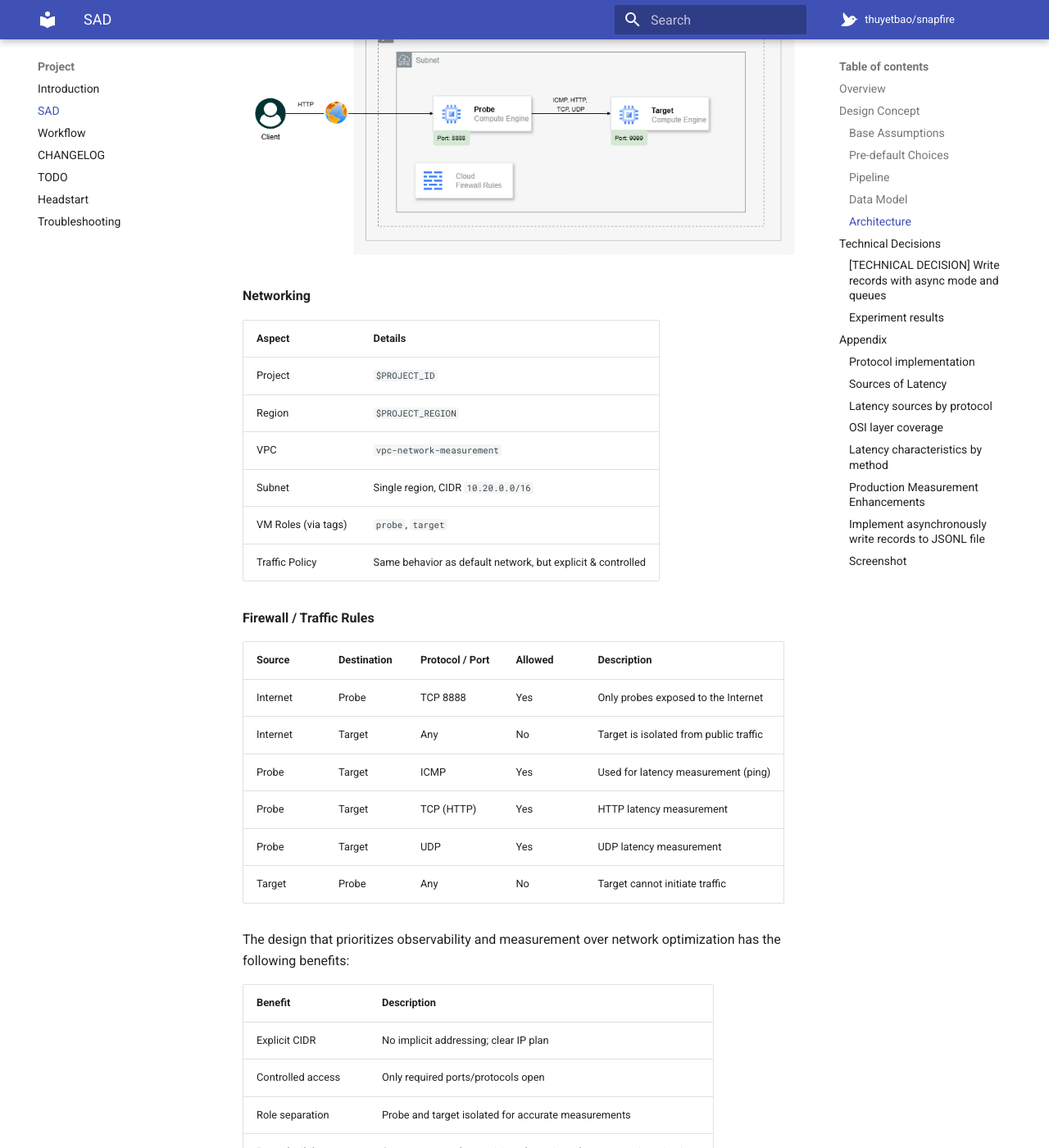
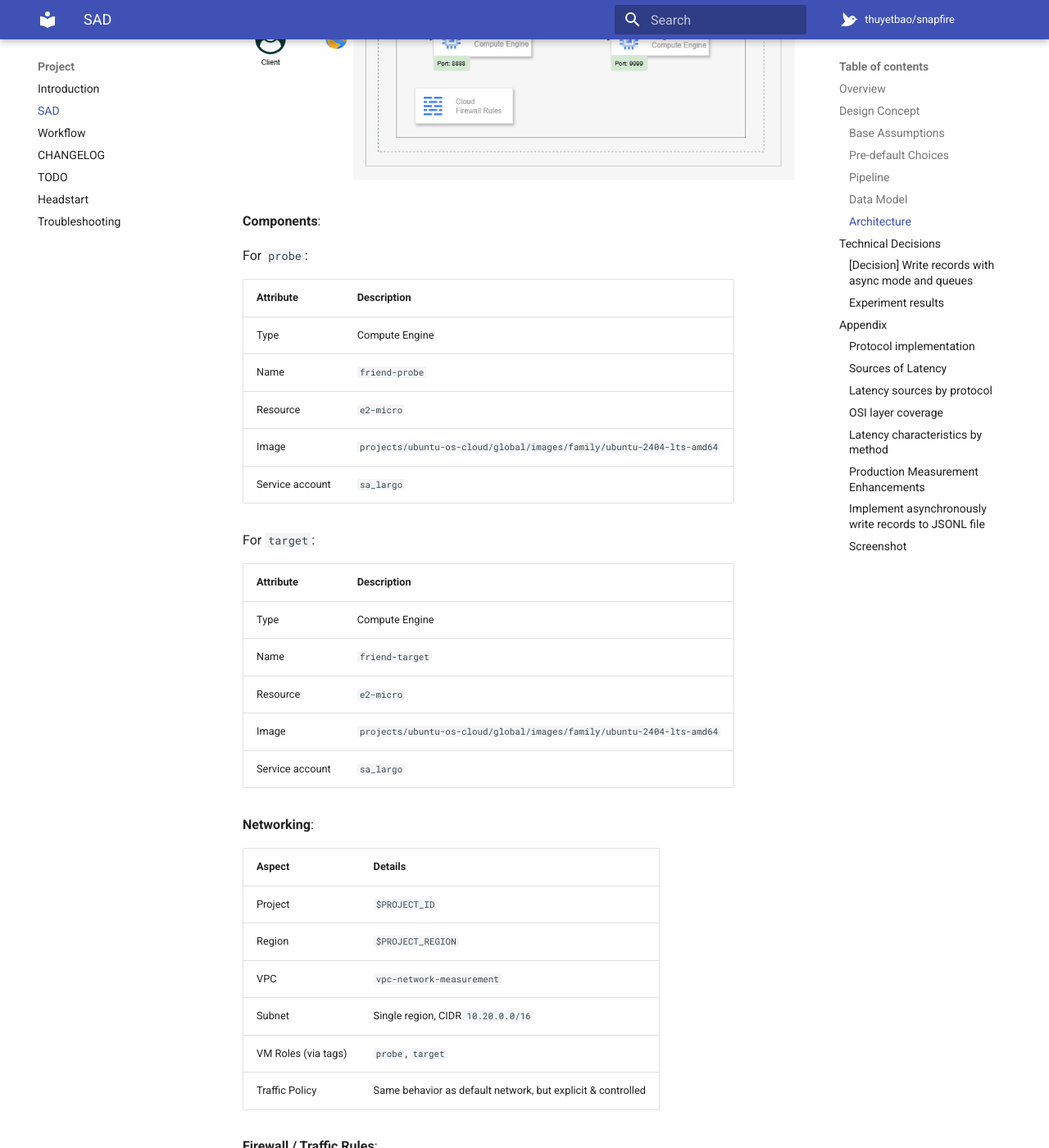
Before and after one commit to thuyetbao/snapfire, an MkDocs documentation site: the page built from docs/sad.md, in a window 1280 px wide and 1400 px high, scrolled down 10916 px. Shown: the whole window at 82% size. Built offline with MkDocs 1.6.1 and Material for MkDocs 9.7.7, drawn with Linux system fonts in a browser that asks for light colours; comment, search, counter and statistics services are not loaded; some of the changed text lies outside the part shown.

Commit message:
Updated the component

```diff
--- a/docs/sad.md
+++ b/docs/sad.md
@@ -382,7 +380,29 @@ The architecture of the system is as follows:
 
 ![SAD](assets/images/sad-with-google-cloud-platform.png)
 
-**Networking**
+**Components**:
+
+For `probe`:
+
+| Attribute       | Description                                                           |
+| --------------- | --------------------------------------------------------------------- |
+| Type            | Compute Engine                                                        |
+| Name            | `friend-probe`                                                        |
+| Resource        | `e2-micro`                                                            |
+| Image           | `projects/ubuntu-os-cloud/global/images/family/ubuntu-2404-lts-amd64` |
+| Service account | `sa_largo`                                                            |
+
+For `target`:
+
+| Attribute       | Description                                                           |
+| --------------- | --------------------------------------------------------------------- |
+| Type            | Compute Engine                                                        |
+| Name            | `friend-target`                                                       |
+| Resource        | `e2-micro`                                                            |
+| Image           | `projects/ubuntu-os-cloud/global/images/family/ubuntu-2404-lts-amd64` |
+| Service account | `sa_largo`                                                            |
+
+**Networking**:
 
 | Aspect              | Details                                                     |
 | ------------------- | ----------------------------------------------------------- |
@@ -393,7 +413,7 @@ The architecture of the system is as follows:
 | VM Roles (via tags) | `probe`, `target`                                           |
 | Traffic Policy      | Same behavior as default network, but explicit & controlled |
 
-**Firewall / Traffic Rules**
+**Firewall / Traffic Rules**:
 
 | Source   | Destination | Protocol / Port | Allowed | Description                            |
 | -------- | ----------- | --------------- | ------- | -------------------------------------- |
@@ -427,7 +447,7 @@ For deployment workflow, please refer to the [Workflow](workflow.md) section.
 
 ## **Technical Decisions**
 
-### [TECHNICAL DECISION] Write records with async mode and queues
+### [Decision] Write records with async mode and queues
 
 Based on the measurement process, there can be multiple tasks writing to the same data file (a single JSONL file) concurrently.
 To handle this safely and efficiently, I adopt an asynchronous, batch-oriented writing strategy using asyncio queues.
```
Also changed, not shown: other parts of docs/sad.md (+1 -3 lines), CHANGELOG.md (+4 -0 lines), docs/troubleshooting.md (+17 -1 lines), docs/workflow.md (+14 -2 lines), 6 other files.
